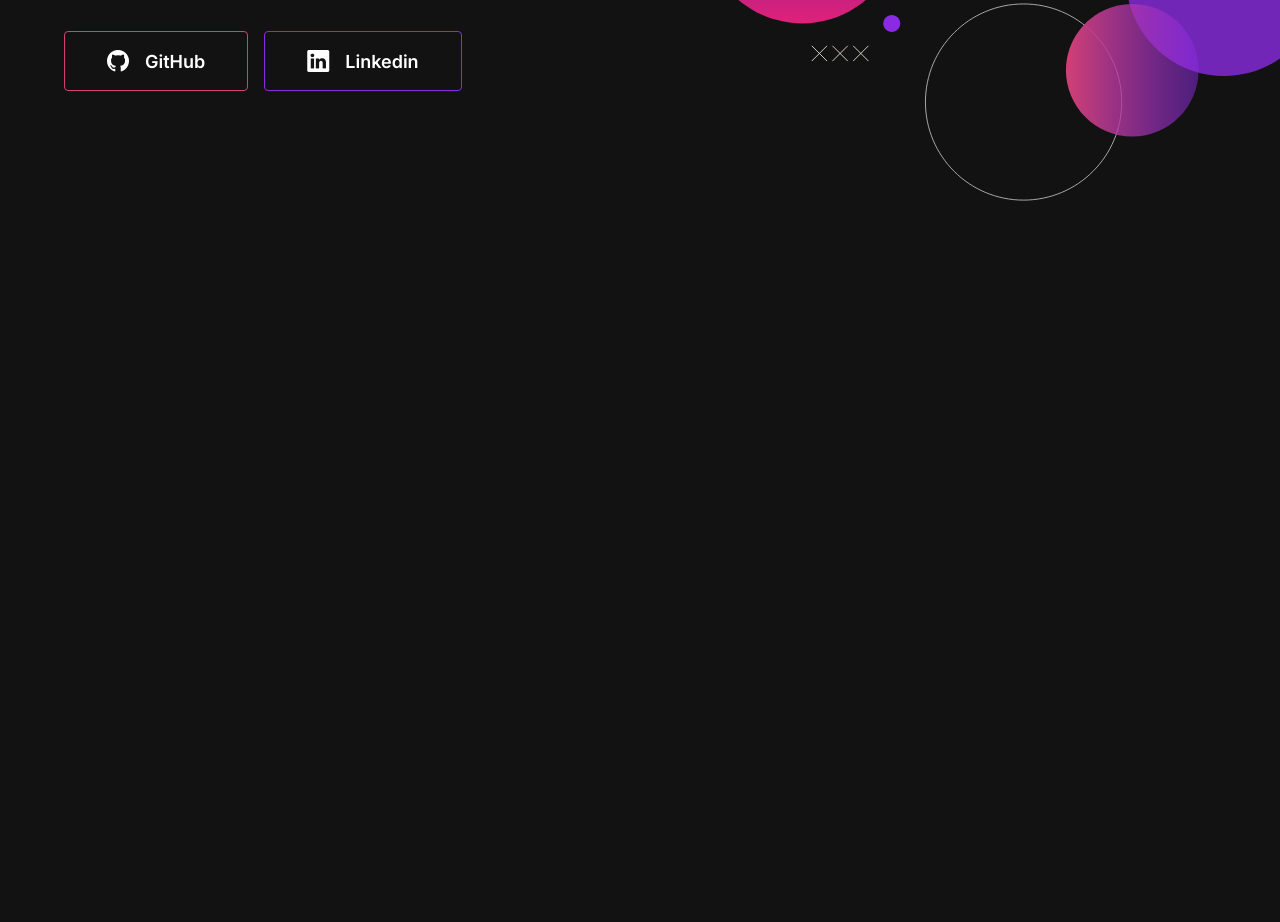
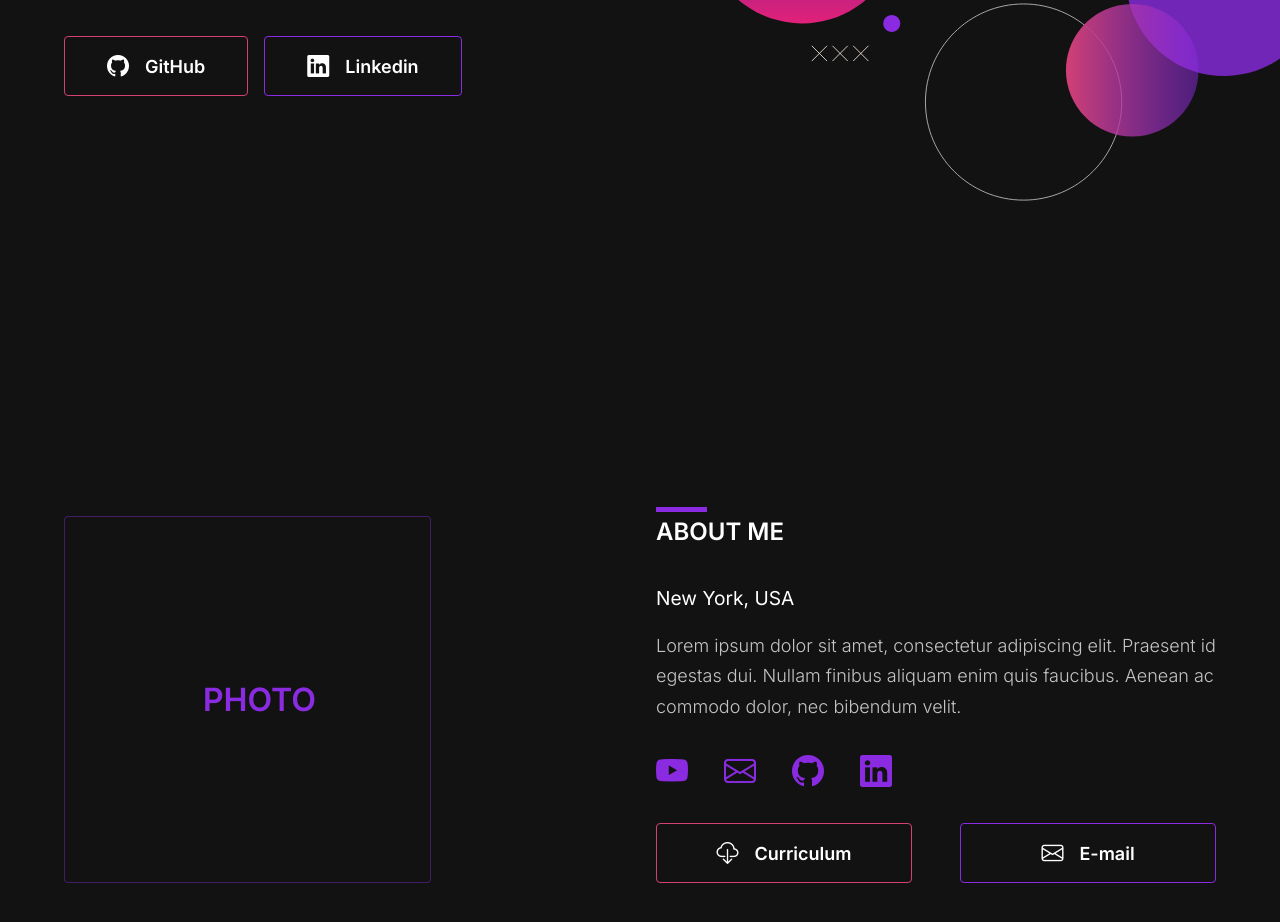
Before and after one commit to gilecampos/portfolio-1, a plain HTML site: page index.html in a window 1280 px wide. Shown: the part 500-1422 px from the top of the page. Before the commit the page ends 800 px from the top, so only its background shows below. Drawn offline with nearby package versions, Linux system fonts and the light colour scheme.

Commit message:
feat(about-me): add section ABOUT ME in portfolio

```diff
--- a/assets/css/mediaquerie.css
+++ b/assets/css/mediaquerie.css
@@ -53,7 +53,7 @@
 
   /* INTRODUCTION */
   .introduction {
-    padding: 40px 0;
+    padding: 50px 0 40px;
     height: calc(100vh - 110px);
     background-image: url(../img/figures-rounded.svg);
     background-repeat: no-repeat;
@@ -77,4 +77,48 @@
     flex-direction: row;
     margin-top: 60px;
   }
+
+  /* ABOUT */
+  .about {
+    padding: 40px 0;
+    height: 100vh;
+  }
+
+  .about .flex {
+    display: flex;
+    align-items: center;
+    gap: 32px;
+  }
+
+  .about__photo {
+    display: block;
+    flex: 1 0 0;
+  }
+
+  .about__content {
+    flex: 1 0 0;
+  }
+
+  .about__address {
+    margin: 40px 0 21px;
+  }
+
+  .about__buttons {
+    display: flex;
+    gap: 48px;
+  }
+
+  .about__buttons .button--purple {
+    display: flex;
+    flex: 1 0 0;
+  }
+
+  .about__buttons .button--crimson {
+    display: flex;
+    flex: 1 0 0;
+  }
+
+
+
+
 }
--- a/assets/css/style.css
+++ b/assets/css/style.css
@@ -36,6 +36,22 @@ a {
   .container {
     max-width: 1080px;
   }
+}
+
+.title__section {
+  font-size: 2.4rem;
+  color: #fff;
+  max-width: max-content;
+  position: relative;
+}
+
+.title__section::before {
+  content: "";
+  position: absolute;
+  top: -10px;
+  width: 40%;
+  height: 5px;
+  background-color: var(--brand-color);
 }
 
 .inter-bold {
@@ -283,3 +299,54 @@ i.bi {
   gap: 16px;
   width: 100%;
 }
+
+/* ABOUT */
+.about {
+  padding: 40px 0 30px;
+}
+
+.about .container {
+  height: 100%;
+}
+
+.about__photo {
+  display: none;
+}
+
+.about__photo img {
+  max-width: 100%;
+}
+
+.about__address {
+  color: #fff;
+  font-size: clamp(1.6rem, 1.5vw, 2rem);
+
+  margin: 16px 0 8px;
+}
+
+.about__description {
+  color: #C4C4C4;
+  font-size: clamp(1.4rem, 1.5vw, 1.8rem);
+  line-height: 170%;
+}
+
+.about__socials {
+  display: flex;
+  gap: 36px;
+  margin: 32px 0;
+}
+
+.about__socials i {
+  color: var(--brand-color);
+  font-size: clamp(2.4rem, 3.5vw, 3.2rem);
+
+  transition: all .3s ease;
+}
+
+.about__socials i:is(:hover, :active) {
+  color: var(--brand-color-second);
+}
+
+.about__buttons .button--purple {
+  display: none;
+}
--- a/index.html
+++ b/index.html
@@ -57,7 +57,7 @@
 
   <main>
     <section class="introduction">
-      <div class="container h-100">
+      <div class="container">
         <div class="introduction__content">
           <span class="introduction__text inter-semi-bold">HELLO, I AM</span>
           <h1 class="introduction__title inter-bold">YOUR NAME</h1>
@@ -82,6 +82,41 @@
         </div>
       </div>
     </section>
+
+    <section class="about">
+      <div class="container flex">
+        <div class="about__photo">
+          <img src="assets/img/photo-about.png" alt="">
+        </div>
+        <div class="about__content">
+          <h2 class="title__section inter-semi-bold">ABOUT ME</h2>
+          <address class="about__address inter-regular">
+            New York, USA
+          </address>
+          <p class="about__description inter-light">
+            Lorem ipsum dolor sit amet, consectetur adipiscing elit. Praesent id egestas dui. Nullam finibus aliquam enim quis faucibus. Aenean ac commodo dolor, nec bibendum velit.
+          </p>
+
+          <div class="about__socials">
+            <a href="#"><i class="bi bi-youtube"></i></a>
+            <a href="#"><i class="bi bi-envelope"></i></a>
+            <a href="#"><i class="bi bi-github"></i></a>
+            <a href="#"><i class="bi bi-linkedin"></i></a>
+          </div>
+
+          <div class="about__buttons">
+            <a href="" class="button button--crimson inter-semi-bold">
+              <i class="bi bi-cloud-download"></i>
+              Curriculum
+            </a>
+            <a href="" class="button button--purple inter-semi-bold">
+              <i class="bi bi-envelope"></i>
+              E-mail
+            </a>
+          </div>
+        </div>
+      </div>
+    </section>
   </main>
 
   <script src="assets/js/app.js"></script>
```
Also changed, not shown: assets/img/photo-about.png (added).
